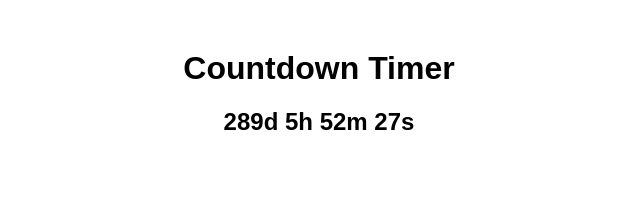
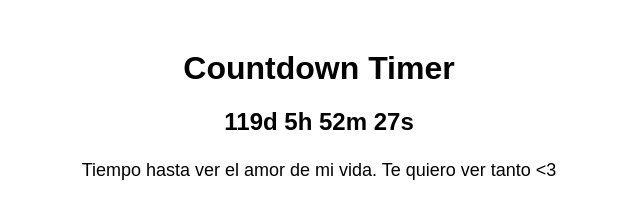
Before and after one commit to tristleur/timer, a plain HTML site: page index.html in a window 1280 px wide. Shown: the whole page, without its empty margins (321-961 px from the left). Drawn offline with Linux system fonts and the light colour scheme.

Commit message:
Update index.html

```diff
--- a/index.html
+++ b/index.html
@@ -24,11 +24,11 @@
 <body>
     <h1>Countdown Timer</h1>
     <p id="countdown"></p>
-    <p id="customText" contenteditable="true"Tiempo hasta ver el amor de mi vida. Te quiero ver tanto <3</p>
+    <p id="customText" contenteditable="true">Tiempo hasta ver el amor de mi vida. Te quiero ver tanto <3</p>
 
     <script>
         function updateCountdown() {
-            const targetDate = new Date("2025-12-31T23:59:59").getTime();
+            const targetDate = new Date("2025-07-14T23:59:59").getTime();
             const now = new Date().getTime();
             const timeLeft = targetDate - now;
 
```
